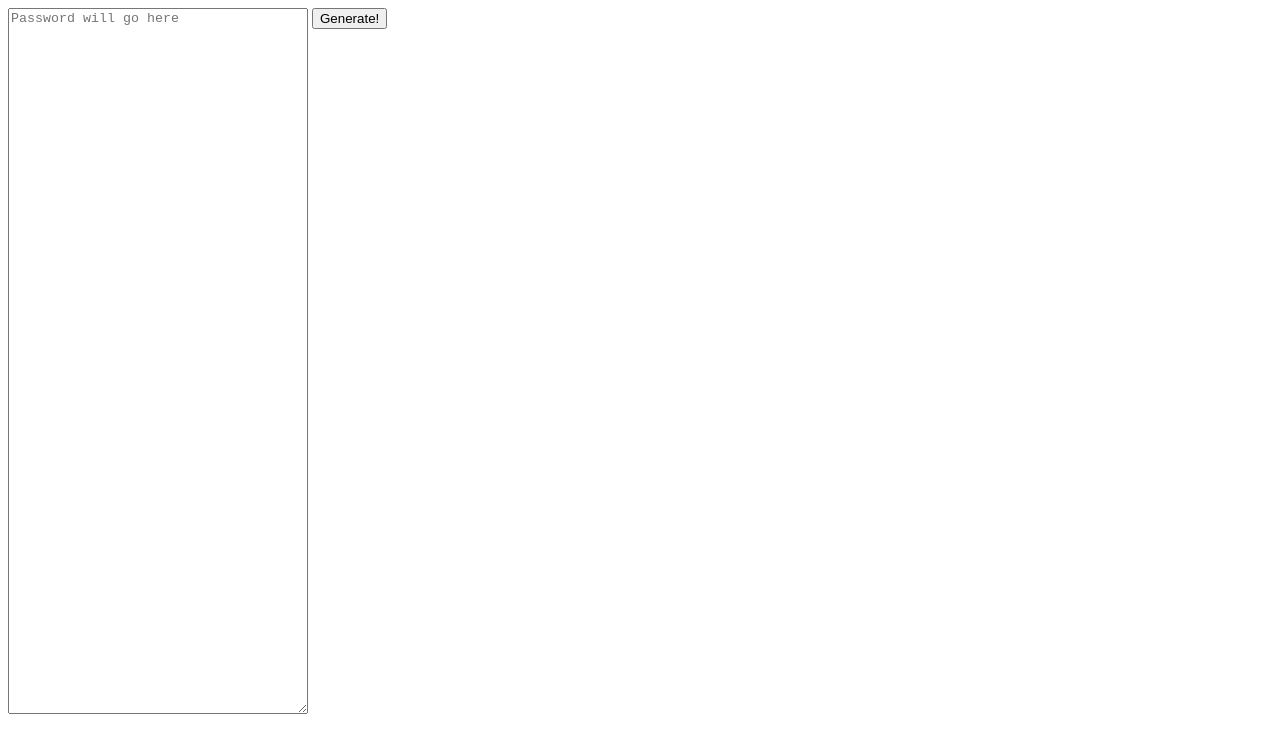
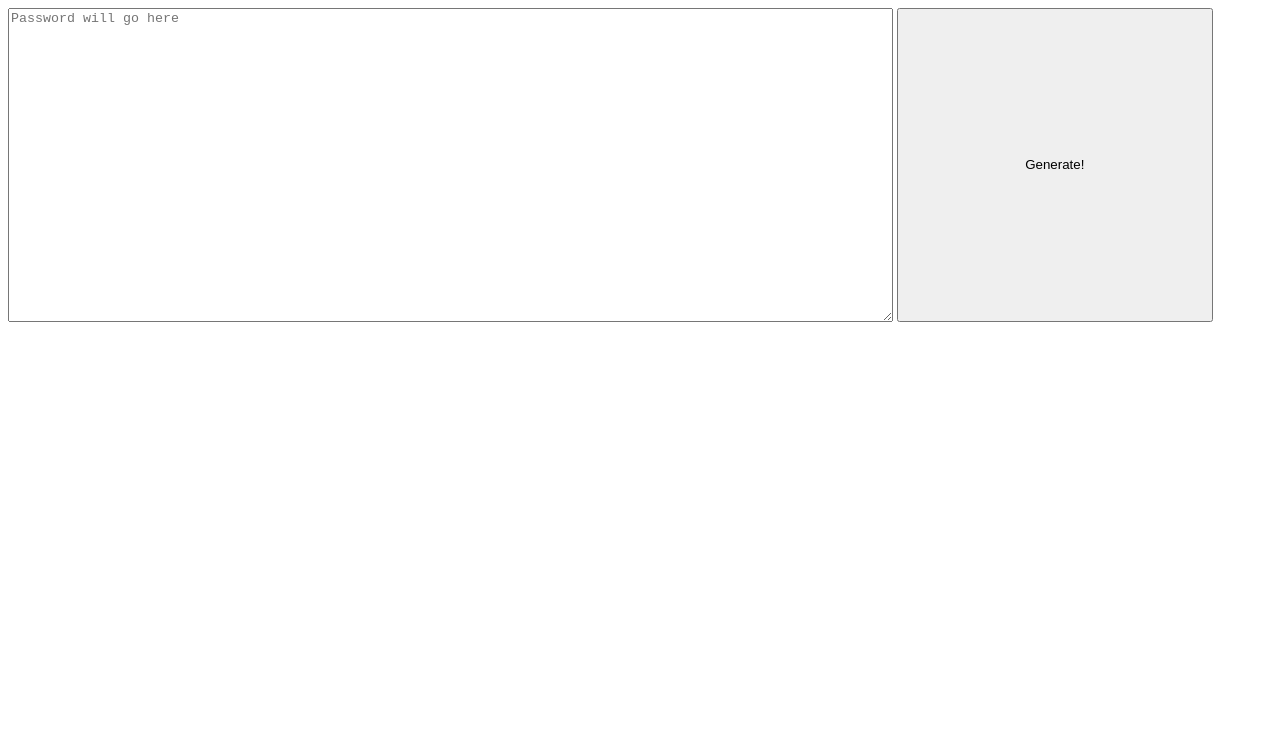
Before and after one commit to vartan/node-pwgen, a website: page index.html in a window 1280 px wide. Drawn offline with Linux system fonts and the light colour scheme.

Commit message:
textarea

```diff
--- a/index.html
+++ b/index.html
@@ -3,12 +3,14 @@
 <title>test</title>
 <style>
 #passwordPlace {
-	width:300px;
-	max-width:100%;
-	height:90%;
+	width:70%;
+	height:40%;
 }
 #generatePassword {
 	vertical-align: top;
+		width:25%;
+		height:40%;
+
 }
 </style>
 </head>
```
